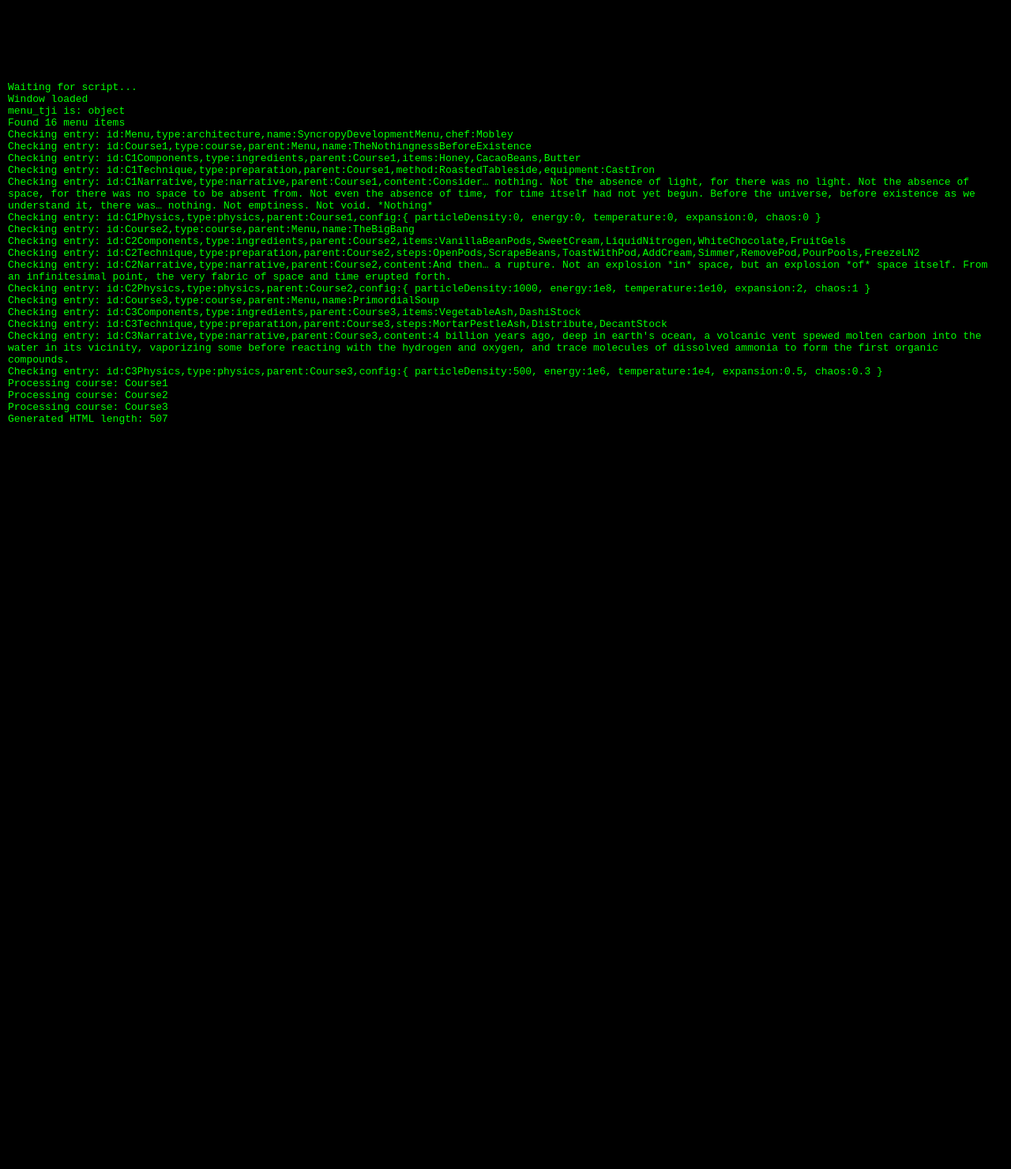
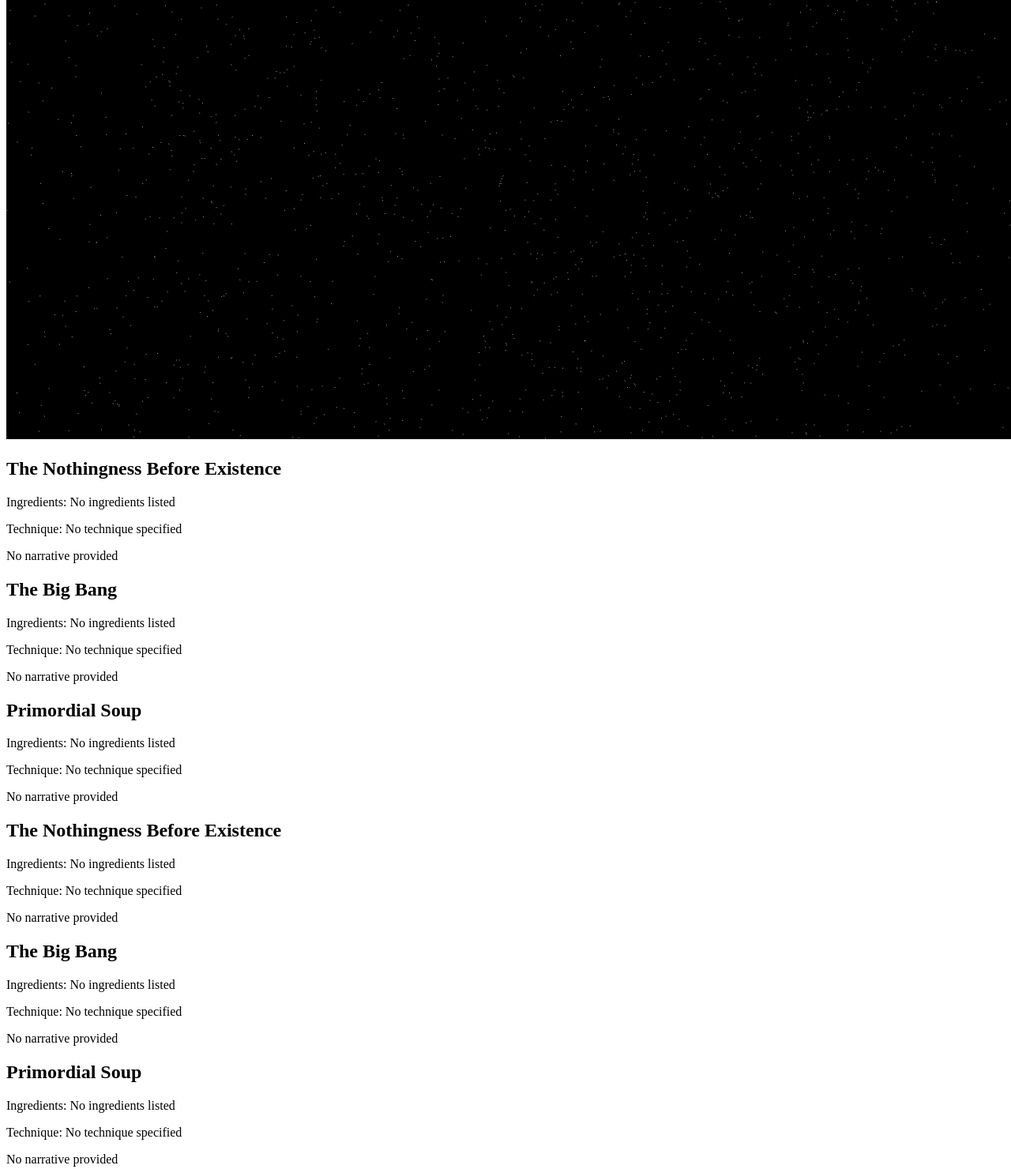
Before and after one commit to syncropy/syncropy.github.io, a plain HTML site: page index.html in a window 1280 px wide. Shown: the part 252-1732 px from the top of the page at 79% size. Before the commit the page ends 800 px from the top, so only its background shows below. Drawn offline with nearby package versions, Linux system fonts and the light colour scheme; animation ran at ten frames a second.

Commit message:
Update index.html

```diff
--- a/index.html
+++ b/index.html
@@ -1,72 +1,23 @@
-<!DOCTYPE html><html>
+<!DOCTYPE html>
+<html lang="en">
 <head>
-<title>Syncropy Menu</title>
-<meta charset="UTF-8">
-<meta name="viewport" content="width=device-width,initial-scale=1">
-<style>
-body { background:#000; color:#fff; font-family:system-ui; margin:0; padding:20px; }
-.course { margin-bottom:40px; }
-.ingredients { color:#aaa; font-family:monospace; }
-.narrative { font-style:italic; }
-#debug { position:fixed; bottom:0; left:0; background:rgba(0,0,0,0.8); color:#0f0; padding:10px; font-family:monospace; }
-</style>
+    <meta charset="UTF-8">
+    <meta name="viewport" content="width=device-width, initial-scale=1.0">
+    <title>Syncropy Cosmic Tasting Menu</title>
+
+    <!-- Styles -->
+    <link rel="stylesheet" href="styles.css">
+
+    <!-- External Libraries -->
+    <script src="https://cdnjs.cloudflare.com/ajax/libs/three.js/r128/three.min.js"></script>
+    <script src="https://cdnjs.cloudflare.com/ajax/libs/gsap/3.9.1/gsap.min.js"></script>
+
+    <!-- Project Scripts -->
+    <script src="https://syncropy.github.io/menu_tji.js"></script>
+    <script src="https://syncropy.github.io/universe.js" defer></script>
 </head>
 <body>
-<div id="debug">Waiting for script...</div>
-<div id="menu"></div>
-
-<script src="https://syncropy.github.io/menu_tji.js"></script>
-<script>
-function log(msg) {
-    console.log(msg);
-    document.getElementById('debug').innerHTML += '<br>' + msg;
-}
-
-window.onload = () => {
-    log('Window loaded');
-    log('menu_tji is: ' + (typeof menu_tji));
-
-    if (!menu_tji) {
-        log('menu_tji not loaded!');
-        return;
-    }
-
-    log('Found ' + Object.keys(menu_tji).length + ' menu items');
-
-    const courses = Object.entries(menu_tji)
-        .filter(([,v]) => {
-            log('Checking entry: ' + v);
-            return v[1].includes('type:course');
-        })
-        .map(([,v]) => {
-            try {
-                const courseId = v[0].split(':')[1];
-                log('Processing course: ' + courseId);
-
-                const name = v[1].split('name:')[1] || '';
-                const ingredients = Object.values(menu_tji)
-                    .find(i => i[1].includes(`parent:${courseId}`) &&
-                              i[1].includes('type:ingredients'));
-                const narrative = Object.values(menu_tji)
-                    .find(i => i[1].includes(`parent:${courseId}`) &&
-                              i[1].includes('type:narrative'));
-
-                return `
-                    <div class="course">
-                        <h2>${name.replace(/([A-Z])/g, ' $1').trim()}</h2>
-                        ${ingredients ? `<div class="ingredients">${ingredients[1].split('items:')[1]}</div>` : ''}
-                        ${narrative ? `<div class="narrative">${narrative[1].split('content:')[1]}</div>` : ''}
-                    </div>
-                `;
-            } catch (e) {
-                log('Error processing course: ' + e.message);
-                return '';
-            }
-        }).join('');
-
-    log('Generated HTML length: ' + courses.length);
-    document.getElementById('menu').innerHTML = courses;
-};
-</script>
+    <canvas id="universe-canvas"></canvas>
+    <div id="cosmic-menu"></div>
 </body>
 </html>
```
